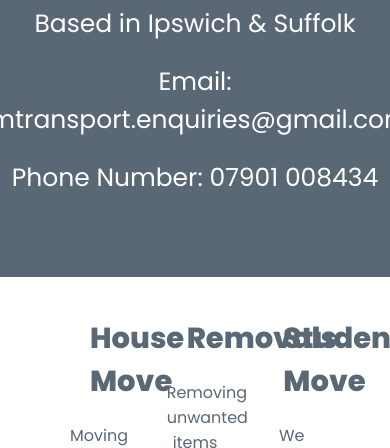
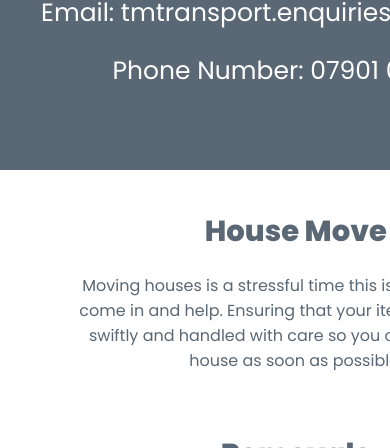
Before and after one commit to st4rb4t/TMTransport, a plain HTML site: page index.html in a window 390 px wide. Shown: the part 652-1100 px from the top of the page. Drawn offline with Linux system fonts and the light colour scheme.

Commit message:
Added Basic Mobile Responsiveness

```diff
--- a/style.css
+++ b/style.css
@@ -10,8 +10,6 @@
     src: url('fonts/Poppins/Poppins-ExtraBold.ttf') format('truetype');
 }
 
-
-
 *{
     margin: 0;
     padding: 0;
@@ -19,10 +17,13 @@
 }
 
 
+
+
 body{
     font-family: Poppins-Regular, sans-serif;
     margin-bottom: 50px;
     background-color: rgb(90, 103, 116);
+    position: absolute;
 
 }
 
@@ -45,7 +46,6 @@ body{
     margin-top: 10px;
     margin-bottom: 10px;
     flex-direction: column;
-
 }
 
 .whatsapplogo svg{
@@ -56,7 +56,6 @@ body{
     flex-direction: column;
 
 }
-
 
 .banner{
     background-image: url(images/vanbackground2.png);
@@ -71,16 +70,11 @@ body{
 
 }
 
-.slogan{
-}
-
 .slogan p{
     color: #fff;
     font-size: 50px;
     text-align: center;
     padding-top: 30px;
-
-
 }
 
 .contactus{
@@ -107,33 +101,29 @@ body{
 }
 
 .deliverytypes{
-    /* margin: 10%; */
     background-color:#fff;
-    /* border-radius: 15px; */
-
     padding: 0 50px ;
     padding-bottom: 50px;
-    /* box-shadow: 3px 3px 10px ;  */
-
-
 }
 
 .deliverytypes ul{
     display: grid;
     /* grid-template-columns: repeat(3, 1fr); */
-    /* grid-template-columns: 1fr 1fr 1fr; */
-    /* grid-template-rows: repeat(4, 1fr); */
-    grid-template-columns: repeat(3, minmax(0, 1fr));
-    grid-template-row: repeat(4, minmax(0, 1fr));
-    /* border-radius: 15px; */
-    /* border: solid #000 1px; */
-
+    /* grid-template-columns: repeat(auto-fit, minmax(400px, 1fr)); */
+    max-width: 1200px;
 }
+@media (min-width: 900px) {
+    .deliverytypes ul { grid-template-columns: repeat(3, 1fr); }
+  }
+/* @media (max-width: 500px) {
+    .deliverytypes{
+        grid-template-columns: 1fr;
+    }
+} */
 .deliverytypes li{
     list-style: none;
     padding: 20px;
     color: rgb(90, 103, 116);
-
 }
 
 .deliverytypes .title{
```
